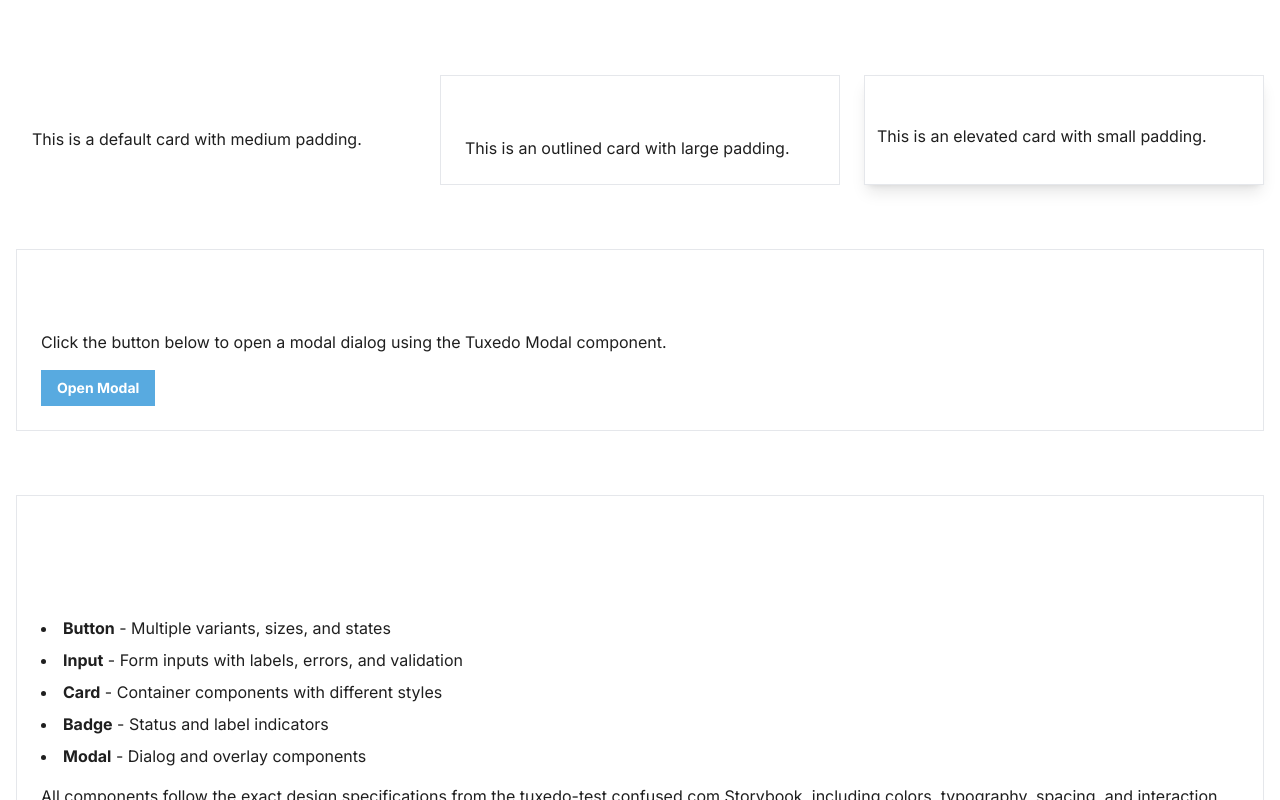
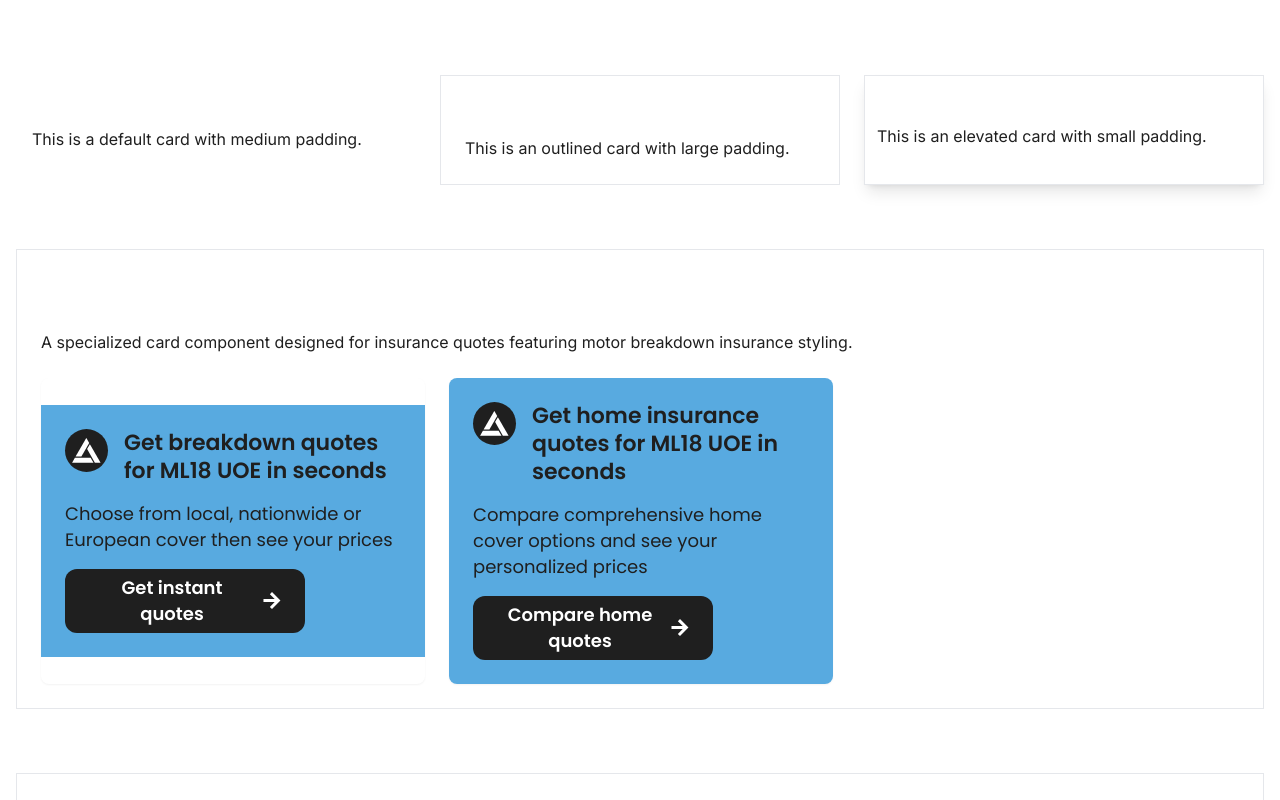
Before and after one commit to jonjaffe/confusing-demo, a React (Vite) app: page /tuxedo in a window 1280 px wide. Shown: the part 2000-2800 px from the top of the page. Built offline with nearby package versions, Linux system fonts and the light colour scheme; the HTML template or start-up script is replaced by a standard one; what @builder.io/react would draw is missing.

Commit message:
Add QuoteCard import to TuxedoShowcase
cgen-0ec7d71b0e0b4e39bdcea856d8b8dcfd

```diff
--- a/src/pages/TuxedoShowcase.tsx
+++ b/src/pages/TuxedoShowcase.tsx
@@ -2,7 +2,14 @@ import { useState } from "react";
 import { Search, ShoppingCart, Heart } from "lucide-react";
 import Header from "@/components/Header";
 import Footer from "@/components/Footer";
-import { Button, Input, Card, Badge, Modal } from "@/components/tuxedo";
+import {
+  Button,
+  Input,
+  Card,
+  Badge,
+  Modal,
+  QuoteCard,
+} from "@/components/tuxedo";
 
 const TuxedoShowcase = () => {
   const [isModalOpen, setIsModalOpen] = useState(false);
@@ -208,6 +215,28 @@ const TuxedoShowcase = () => {
             </div>
           </div>
 
+          {/* Quote Card Section */}
+          <Card variant="outlined" padding="large">
+            <h2 className="text-2xl font-bold text-white mb-6">Quote Card</h2>
+            <div className="space-y-6">
+              <p className="text-brand-gray-light">
+                A specialized card component designed for insurance quotes
+                featuring motor breakdown insurance styling.
+              </p>
+              <div className="flex flex-wrap gap-6 justify-center lg:justify-start">
+                <QuoteCard
+                  onButtonClick={() => alert("Quote button clicked!")}
+                />
+                <QuoteCard
+                  title="Get home insurance quotes for ML18 UOE in seconds"
+                  description="Compare comprehensive home cover options and see your personalized prices"
+                  buttonText="Compare home quotes"
+                  onButtonClick={() => alert("Home quote clicked!")}
+                />
+              </div>
+            </div>
+          </Card>
+
           {/* Modal Section */}
           <Card variant="outlined" padding="large">
             <h2 className="text-2xl font-bold text-white mb-6">Modal</h2>
```
